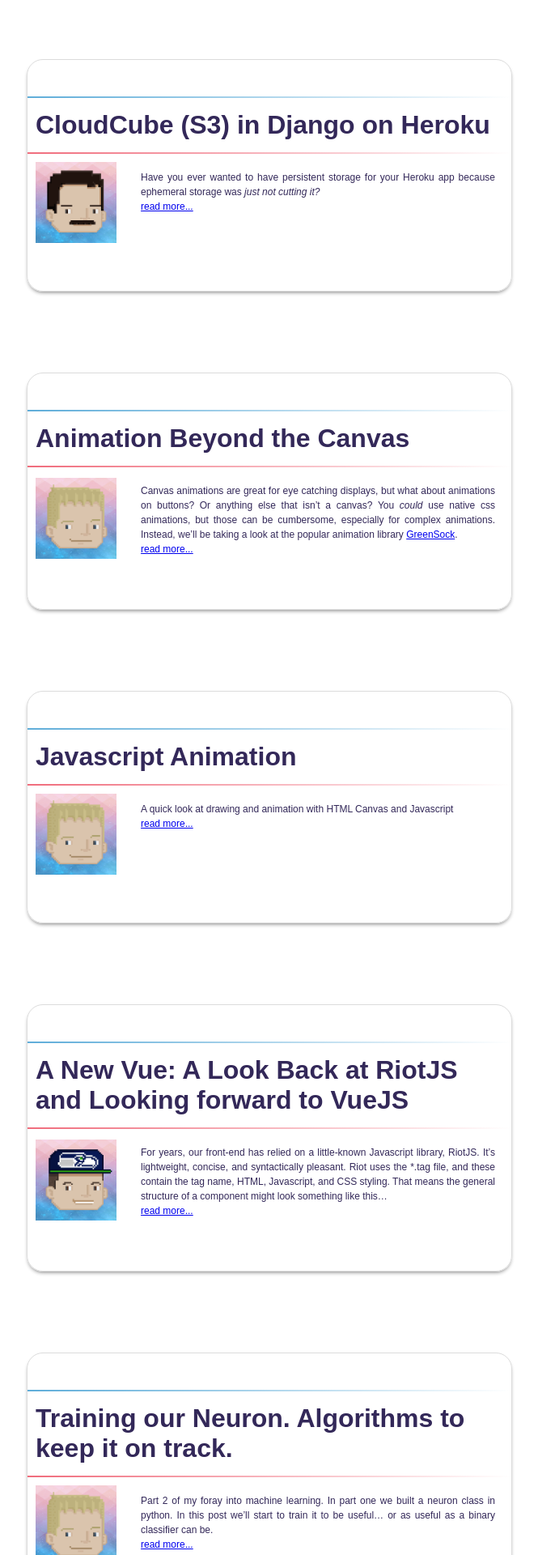
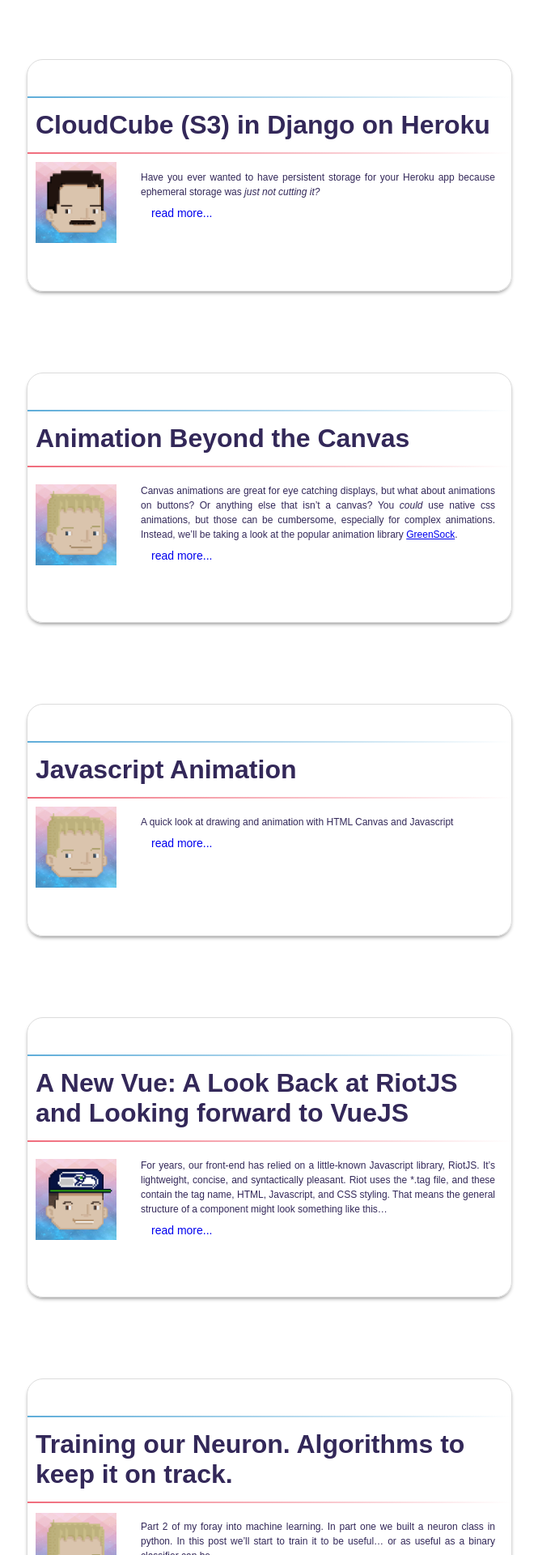
Before and after one commit to ckcollab/ckcollab, a Jekyll site: the page built from blog.html, in a window 1280 px wide. Shown: the part 416-2336 px from the top of the page at 81% size, without its empty margins (307-972 px from the left). Built offline with Jekyll 4.4.1, drawn with Linux system fonts in a browser that asks for light colours.

Commit message:
Updated all articles button on blog.html

```diff
--- a/assets/css/global.css
+++ b/assets/css/global.css
@@ -92,6 +92,7 @@
     position: relative;
     height: 500px;
     background-size: cover;
+    margin-top: 1.5em;
 }
 
 .pink-stripe-lower {
@@ -223,3 +224,39 @@
     transform: rotate(45deg) translate(-8px, -9px);
     border: none;
 }
+
+.btn {
+    display: inline-block;
+    padding: 6px 12px;
+    margin-bottom: 0;
+    font-size: 14px;
+    font-weight: normal;
+    line-height: 1.42857143;
+    text-align: center;
+    white-space: nowrap;
+    vertical-align: middle;
+    -ms-touch-action: manipulation;
+    touch-action: manipulation;
+    cursor: pointer;
+    -webkit-user-select: none;
+    -moz-user-select: none;
+    -ms-user-select: none;
+    user-select: none;
+    background-image: none;
+    border: 1px solid transparent;
+    border-radius: 4px;
+    text-decoration: none;
+}
+
+.btn-lg {
+    padding: 10px 16px;
+  font-size: 18px;
+  line-height: 1.3333333;
+  border-radius: 6px;
+}
+
+.btn-primary {
+    color: #FFFFFF;
+    background-color: #337ab7;
+    border-color: #2e6da4;
+}
--- a/blog.html
+++ b/blog.html
@@ -9,6 +9,7 @@
     <title>Blog</title>
     <link rel="stylesheet" href="./assets/css/global.css">
     <link rel="icon" type="image/png" href="./assets/images/favicon.png">
+<!--    <link rel="stylesheet" href="./assets/bootstrap/css/bootstrap.min.css">-->
 </head>
 <body>
 <div class="navigation-menu">
--- a/index.html
+++ b/index.html
@@ -58,7 +58,7 @@
         <div>
             WE <i class="fa fa-heart-o" style="color: #ef6d7e;" aria-hidden="true"></i> DEVELOPMENT
         </div>
-        <div>
+        <div style="font-family: 'IBM Plex Mono', monospace">
             > Your wish is our cmd _
         </div>
     </div>
```
